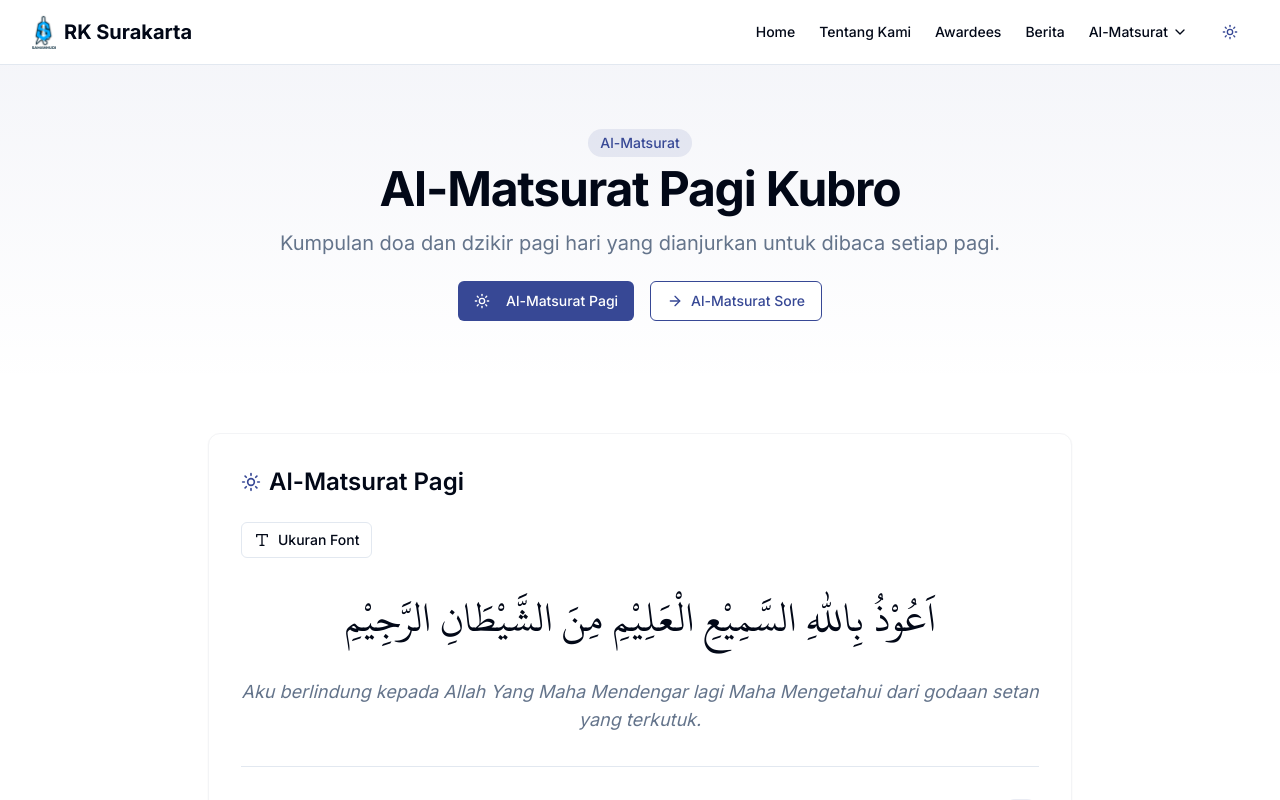
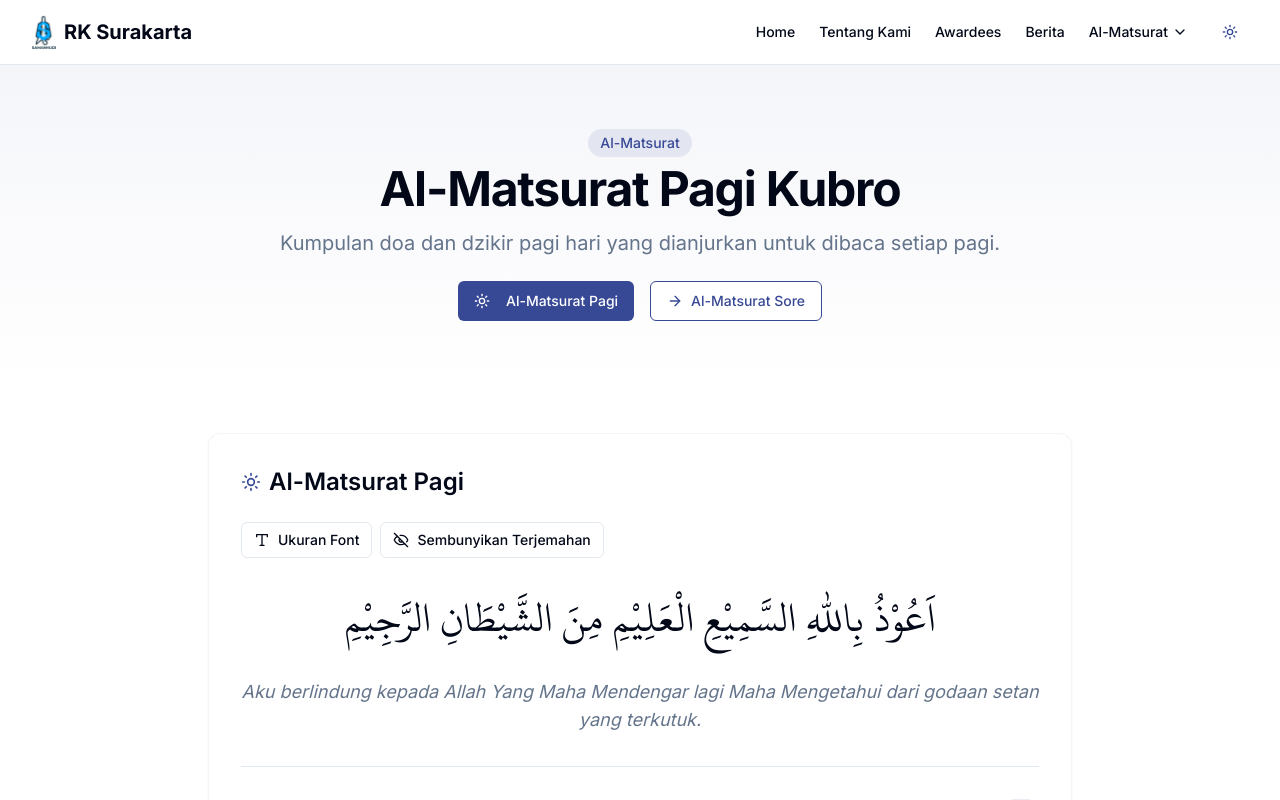
Before and after one commit to nazuhifu/rk-surakarta, a Next.js app: page /pagi-kubro in a window 1280 px wide. Shown: the top 800 px of the page. Built offline with nearby package versions, Linux system fonts and the light colour scheme.

Commit message:
add toggle show translation button

```diff
--- a/components/ayat-card.tsx
+++ b/components/ayat-card.tsx
@@ -3,7 +3,7 @@
 import { useState, useEffect } from "react";
 import { Slider } from "@/components/ui/slider";
 import { Button } from "@/components/ui/button";
-import { Type, RotateCcw } from "lucide-react";
+import { Type, RotateCcw, Eye, EyeOff } from "lucide-react";
 
 interface AyatCardProps {
   title: string;
@@ -37,6 +37,33 @@ const subscribeToFontSize = (listener: (size: number) => void) => {
   };
 };
 
+// Global state untuk visibilitas terjemahan
+const getDefaultShowTranslation = () => {
+  if (typeof window !== "undefined") {
+    const saved = localStorage.getItem("ayat-show-translation");
+    if (saved !== null) return saved === "true";
+  }
+  return true;
+};
+
+let globalShowTranslation = getDefaultShowTranslation();
+let globalShowTranslationListeners: ((show: boolean) => void)[] = [];
+
+const setGlobalShowTranslation = (show: boolean) => {
+  globalShowTranslation = show;
+  globalShowTranslationListeners.forEach((listener) => listener(show));
+  if (typeof window !== "undefined") {
+    localStorage.setItem("ayat-show-translation", show ? "true" : "false");
+  }
+};
+
+const subscribeToShowTranslation = (listener: (show: boolean) => void) => {
+  globalShowTranslationListeners.push(listener);
+  return () => {
+    globalShowTranslationListeners = globalShowTranslationListeners.filter((l) => l !== listener);
+  };
+};
+
 export default function AyatCard({ title, repeat, arabicText, translation, centered = false, isFirstCard = false }: AyatCardProps) {
   const isSpecial = title === "Ta'awudz" || title === "Basmalah";
 
@@ -51,6 +78,7 @@ export default function AyatCard({ title, repeat, arabicText, translation, cente
     return 44;
   });
   const [showFontControls, setShowFontControls] = useState(false);
+  const [showTranslation, setShowTranslation] = useState<boolean>(() => globalShowTranslation);
 
   // Sync font size dari localStorage dan window size saat mount
   useEffect(() => {
@@ -64,12 +92,22 @@ export default function AyatCard({ title, repeat, arabicText, translation, cente
       setFontSize(defaultSize);
       globalFontSize = defaultSize;
     }
+    const savedShow = localStorage.getItem("ayat-show-translation");
+    if (savedShow !== null) {
+      const show = savedShow === "true";
+      setShowTranslation(show);
+      globalShowTranslation = show;
+    }
   }, []);
 
   // Subscribe to global font size changes
   useEffect(() => {
-    const unsubscribe = subscribeToFontSize(setFontSize);
-    return unsubscribe;
+    const unsubscribeFont = subscribeToFontSize(setFontSize);
+    const unsubscribeShow = subscribeToShowTranslation(setShowTranslation);
+    return () => {
+      unsubscribeFont();
+      unsubscribeShow();
+    };
   }, []);
 
   // Save font size ke localStorage setiap kali berubah
@@ -94,10 +132,11 @@ export default function AyatCard({ title, repeat, arabicText, translation, cente
       {isFirstCard && (
         <div className="mb-4">
           <div className="flex flex-col sm:flex-row sm:items-center sm:justify-between gap-2">
-            <div className="flex items-center gap-2 w-full sm:w-auto">
+            <div className="flex flex-col sm:flex-row items-center gap-2 w-full sm:w-auto sm:flex-nowrap">
               <Button variant="outline" size="sm" onClick={() => setShowFontControls(!showFontControls)} className="flex items-center gap-2 w-full sm:w-auto justify-center">
                 <Type className="h-4 w-4" />
-                Ukuran Font
+                <span className="sm:hidden">Font</span>
+                <span className="hidden sm:inline">Ukuran Font</span>
               </Button>
               {fontSize !== (typeof window !== "undefined" && window.innerWidth < 640 ? 36 : 44) && (
                 <Button variant="ghost" size="sm" onClick={resetFontSize} className="flex items-center gap-2 text-muted-foreground hover:text-foreground w-full sm:w-auto justify-center">
@@ -105,6 +144,11 @@ export default function AyatCard({ title, repeat, arabicText, translation, cente
                   Reset
                 </Button>
               )}
+              <Button variant="outline" size="sm" onClick={() => setGlobalShowTranslation(!showTranslation)} className="flex items-center gap-2 w-full sm:w-auto justify-center">
+                {showTranslation ? <EyeOff className="h-4 w-4" /> : <Eye className="h-4 w-4" />}
+                <span className="sm:hidden">Terjemahan</span>
+                <span className="hidden sm:inline">{showTranslation ? "Sembunyikan Terjemahan" : "Tampilkan Terjemahan"}</span>
+              </Button>
             </div>
             {showFontControls && (
               <div className="flex items-center gap-2 bg-gray-50 dark:bg-gray-800 p-2 rounded-lg w-full sm:w-auto mt-2 sm:mt-0">
@@ -132,7 +176,7 @@ export default function AyatCard({ title, repeat, arabicText, translation, cente
       </div>
 
       {/* Terjemahan */}
-      <p className={`text-muted-foreground italic mb-2 ${isSpecial || centered ? "text-center" : ""}`}>{translation}</p>
+      {showTranslation && <p className={`text-muted-foreground italic mb-2 ${isSpecial || centered ? "text-center" : ""}`}>{translation}</p>}
     </div>
   );
 }
```
